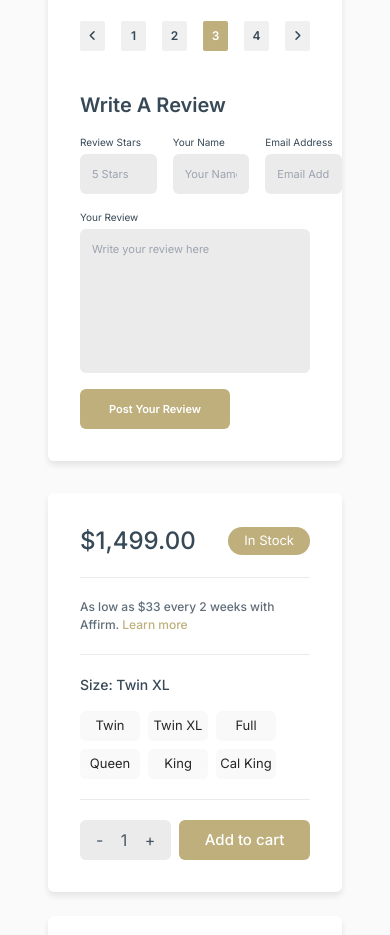
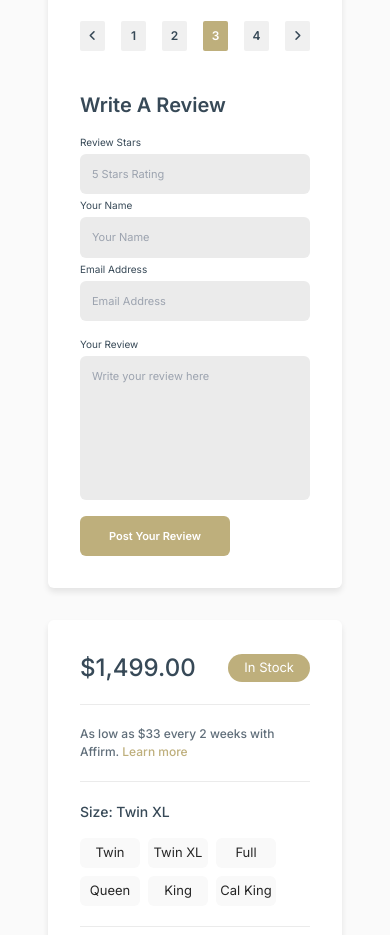
Before and after one commit to Safeya-Yasien/e-commerce-single-page, a website: page index.html in a window 390 px wide. Shown: the part 2140-3075 px from the top of the page. Drawn offline with Linux system fonts and the light colour scheme.

Commit message:
update form style

```diff
--- a/index.html
+++ b/index.html
@@ -616,12 +616,9 @@
                 </h2>
 
                 <form class="flex flex-col gap-4">
-                  <div class="flex gap-4">
-                    <div class="flex flex-col gap-1 w-2/6">
-                      <label
-                        for="stars"
-                        class="font-normal text-[10px] text-[#374957]"
-                      >
+                  <div class="flex flex-col gap-1 lg:flex-row lg:w-full lg:gap-4">
+                    <div class="flex flex-col flex-1 gap-1 w-full lg:w-1/4">
+                      <label for="stars" class="font-normal text-[10px] text-[#374957]">
                         Review Stars
                       </label>
                       <input
@@ -633,11 +630,8 @@
                         aria-labelledby="stars-label"
                       />
                     </div>
-                    <div class="flex flex-col gap-1 w-2/6">
-                      <label
-                        for="name"
-                        class="font-normal text-[10px] text-[#374957]"
-                      >
+                    <div class="flex flex-col flex-1 gap-1 w-full lg:w-1/4">
+                      <label for="name" class="font-normal text-[10px] text-[#374957]">
                         Your Name
                       </label>
                       <input
@@ -649,11 +643,8 @@
                         aria-labelledby="name-label"
                       />
                     </div>
-                    <div class="flex flex-col gap-1 w-2/6">
-                      <label
-                        for="email"
-                        class="font-normal text-[10px] text-[#374957]"
-                      >
+                    <div class="flex flex-col flex-1 gap-1 w-full lg:w-1/4">
+                      <label for="email" class="font-normal text-[10px] text-[#374957]">
                         Email Address
                       </label>
                       <input
@@ -668,10 +659,7 @@
                   </div>
 
                   <div class="flex flex-col gap-1 w-full">
-                    <label
-                      for="review"
-                      class="font-normal text-[10px] text-[#374957]"
-                    >
+                    <label for="review" class="font-normal text-[10px] text-[#374957]">
                       Your Review
                     </label>
                     <textarea
@@ -691,6 +679,8 @@
                     Post Your Review
                   </button>
                 </form>
+
+
               </div>
             </div>
           </div>
```
Also changed, not shown: output-style.css.
